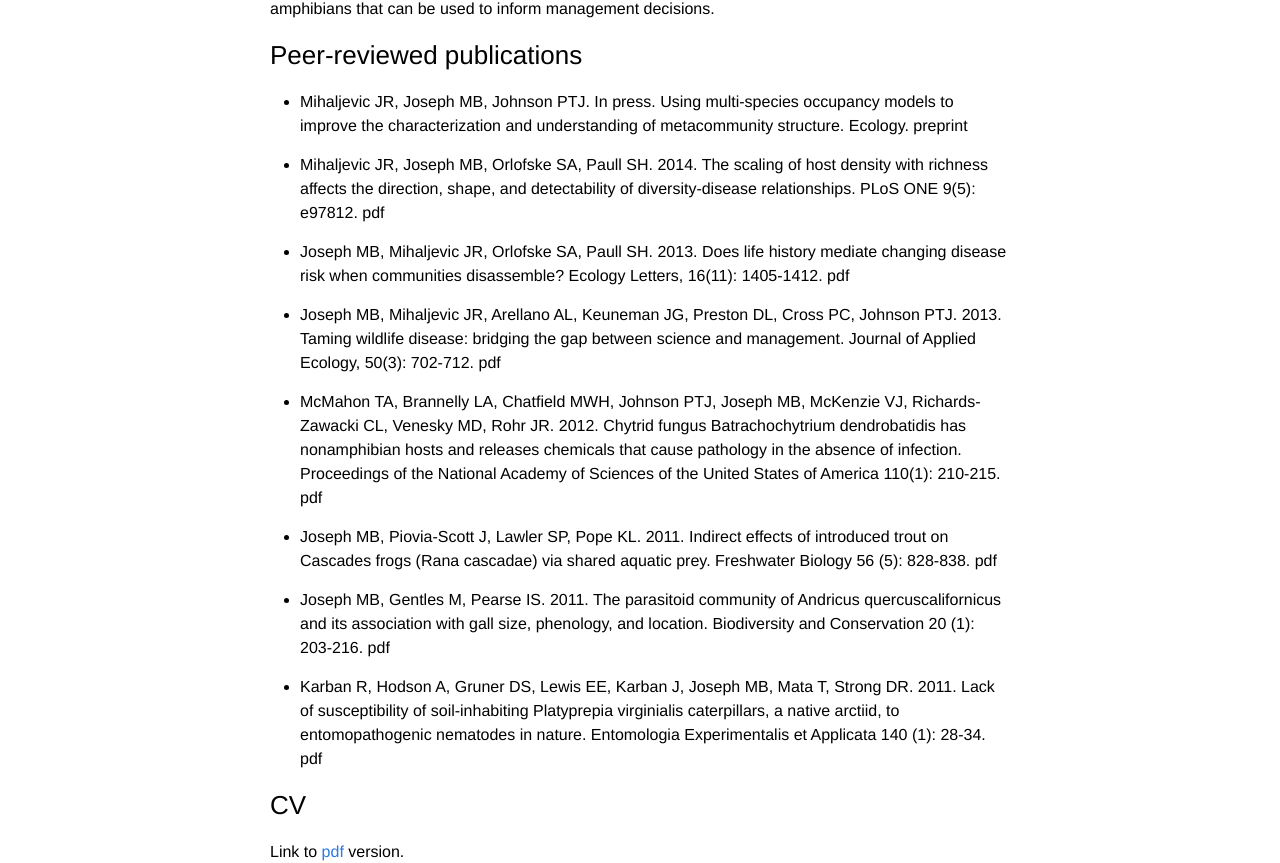
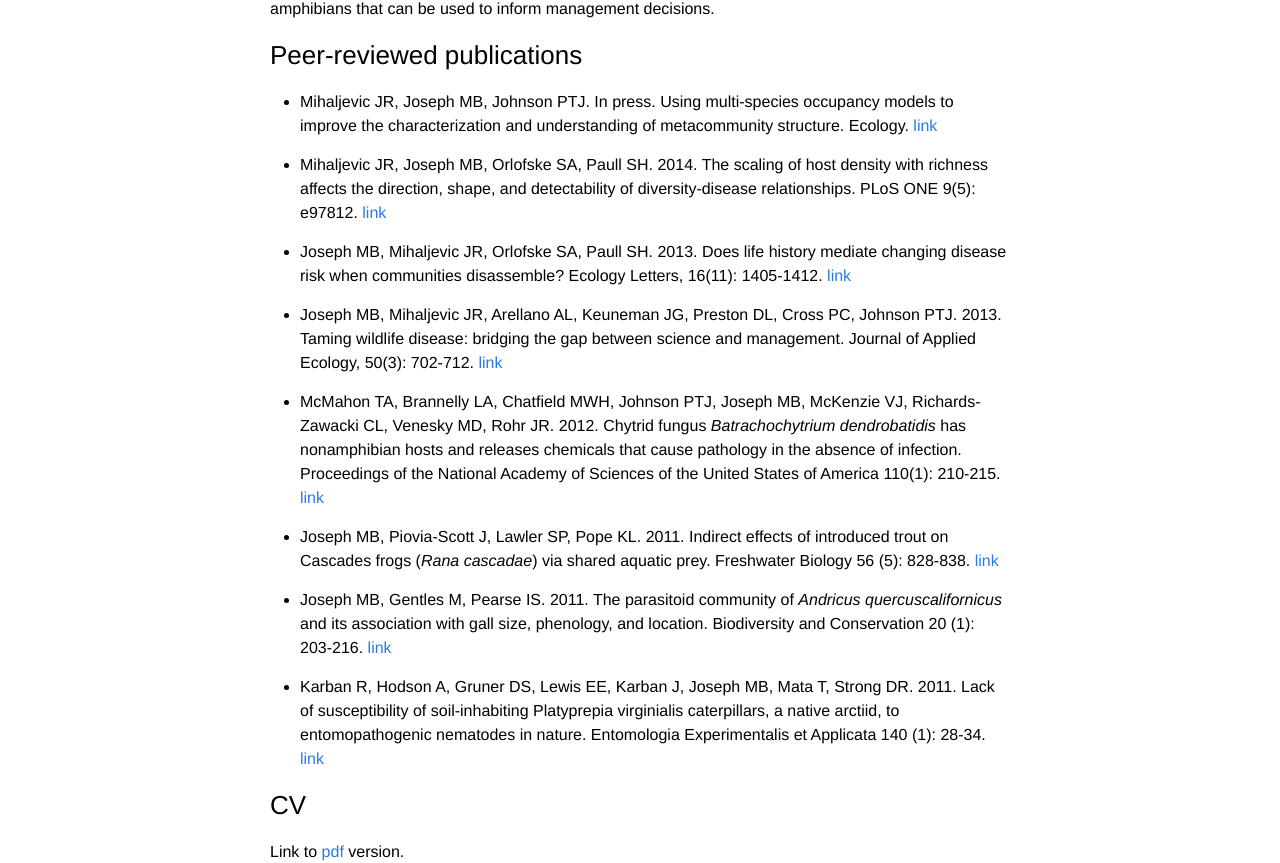
Before and after one commit to mbjoseph/old-website, a Jekyll site: the page built from research.md, in a window 1280 px wide. Shown: the part 869-1732 px from the top of the page. Built offline with Jekyll 4.4.1, drawn with Linux system fonts in a browser that asks for light colours.

Commit message:
updated paper links

```diff
--- a/research.md
+++ b/research.md
@@ -27,21 +27,21 @@ Amphibians face many threats worldwide, even in protected wilderness areas and n
 
 ### Peer-reviewed publications
 
-- Mihaljevic JR, Joseph MB, Johnson PTJ. In press. Using multi-species occupancy models to improve the characterization and understanding of metacommunity structure. Ecology. preprint
+- Mihaljevic JR, Joseph MB, Johnson PTJ. In press. Using multi-species occupancy models to improve the characterization and understanding of metacommunity structure. Ecology. [link](http://www.esajournals.org/doi/abs/10.1890/14-1580.1)
 
-- Mihaljevic JR, Joseph MB, Orlofske SA, Paull SH. 2014. The scaling of host density with richness affects the direction, shape, and detectability of diversity-disease relationships. PLoS ONE 9(5): e97812. pdf
+- Mihaljevic JR, Joseph MB, Orlofske SA, Paull SH. 2014. The scaling of host density with richness affects the direction, shape, and detectability of diversity-disease relationships. PLoS ONE 9(5): e97812. [link](http://journals.plos.org/plosone/article?id=10.1371/journal.pone.0097812)
 
-- Joseph MB, Mihaljevic JR, Orlofske SA, Paull SH. 2013. Does life history mediate changing disease risk when communities disassemble? Ecology Letters, 16(11): 1405-1412. pdf
+- Joseph MB, Mihaljevic JR, Orlofske SA, Paull SH. 2013. Does life history mediate changing disease risk when communities disassemble? Ecology Letters, 16(11): 1405-1412. [link](http://onlinelibrary.wiley.com/doi/10.1111/ele.12180/abstract)
 
-- Joseph MB, Mihaljevic JR, Arellano AL, Keuneman JG, Preston DL, Cross PC, Johnson PTJ. 2013. Taming wildlife disease: bridging the gap between science and management. Journal of Applied Ecology, 50(3): 702-712. pdf
+- Joseph MB, Mihaljevic JR, Arellano AL, Keuneman JG, Preston DL, Cross PC, Johnson PTJ. 2013. Taming wildlife disease: bridging the gap between science and management. Journal of Applied Ecology, 50(3): 702-712. [link](http://onlinelibrary.wiley.com/doi/10.1111/1365-2664.12084/abstract)
 
-- McMahon TA, Brannelly LA, Chatfield MWH, Johnson PTJ, Joseph MB, McKenzie VJ, Richards-Zawacki CL, Venesky MD, Rohr JR. 2012. Chytrid fungus Batrachochytrium dendrobatidis has nonamphibian hosts and releases chemicals that cause pathology in the absence of infection. Proceedings of the National Academy of Sciences of the United States of America 110(1): 210-215. pdf
+- McMahon TA, Brannelly LA, Chatfield MWH, Johnson PTJ, Joseph MB, McKenzie VJ, Richards-Zawacki CL, Venesky MD, Rohr JR. 2012. Chytrid fungus *Batrachochytrium dendrobatidis* has nonamphibian hosts and releases chemicals that cause pathology in the absence of infection. Proceedings of the National Academy of Sciences of the United States of America 110(1): 210-215. [link](http://www.pnas.org/content/110/1/210.abstract)
 
-- Joseph MB, Piovia-Scott J, Lawler SP, Pope KL. 2011. Indirect effects of introduced trout on Cascades frogs (Rana cascadae) via shared aquatic prey. Freshwater Biology 56 (5): 828-838. pdf
+- Joseph MB, Piovia-Scott J, Lawler SP, Pope KL. 2011. Indirect effects of introduced trout on Cascades frogs (*Rana cascadae*) via shared aquatic prey. Freshwater Biology 56 (5): 828-838. [link](http://onlinelibrary.wiley.com/doi/10.1111/j.1365-2427.2010.02529.x/abstract)
 
-- Joseph MB, Gentles M, Pearse IS. 2011. The parasitoid community of Andricus quercuscalifornicus and its association with gall size, phenology, and location. Biodiversity and Conservation 20 (1): 203-216. pdf
+- Joseph MB, Gentles M, Pearse IS. 2011. The parasitoid community of *Andricus quercuscalifornicus* and its association with gall size, phenology, and location. Biodiversity and Conservation 20 (1): 203-216. [link](http://link.springer.com/article/10.1007%2Fs10531-010-9956-0)
 
-- Karban R, Hodson A, Gruner DS, Lewis EE, Karban J, Joseph MB, Mata T, Strong DR. 2011. Lack of susceptibility of soil-inhabiting Platyprepia virginialis caterpillars, a native arctiid, to entomopathogenic nematodes in nature. Entomologia Experimentalis et Applicata 140 (1): 28-34. pdf
+- Karban R, Hodson A, Gruner DS, Lewis EE, Karban J, Joseph MB, Mata T, Strong DR. 2011. Lack of susceptibility of soil-inhabiting Platyprepia virginialis caterpillars, a native arctiid, to entomopathogenic nematodes in nature. Entomologia Experimentalis et Applicata 140 (1): 28-34. [link](http://onlinelibrary.wiley.com/doi/10.1111/j.1570-7458.2011.01133.x/abstract)
 
 ### CV
 
```
